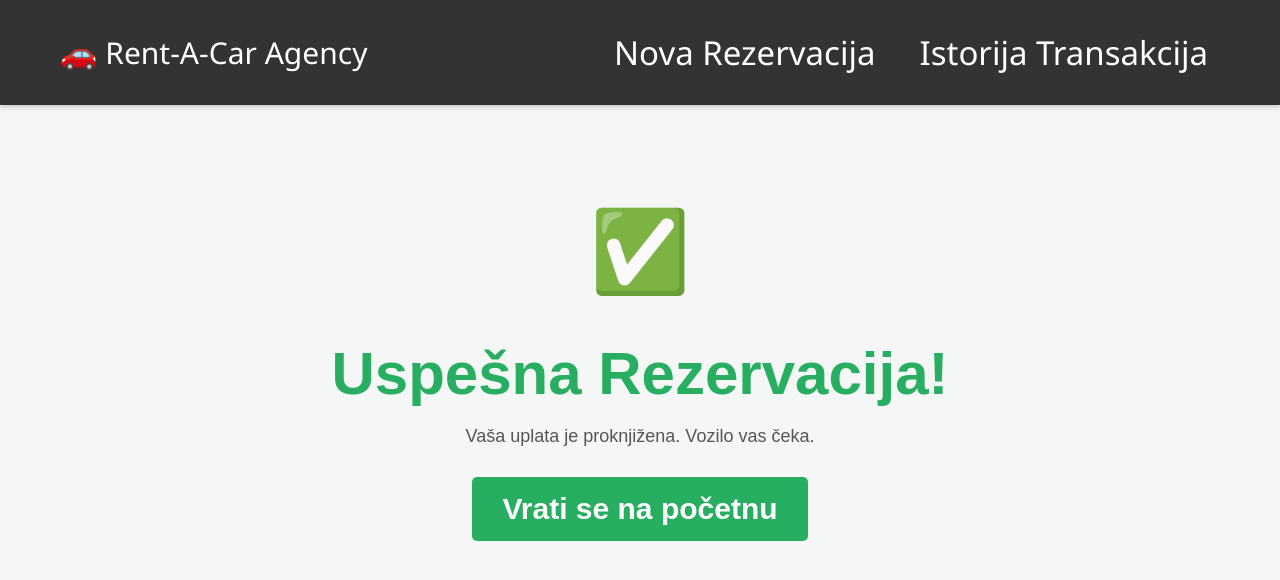
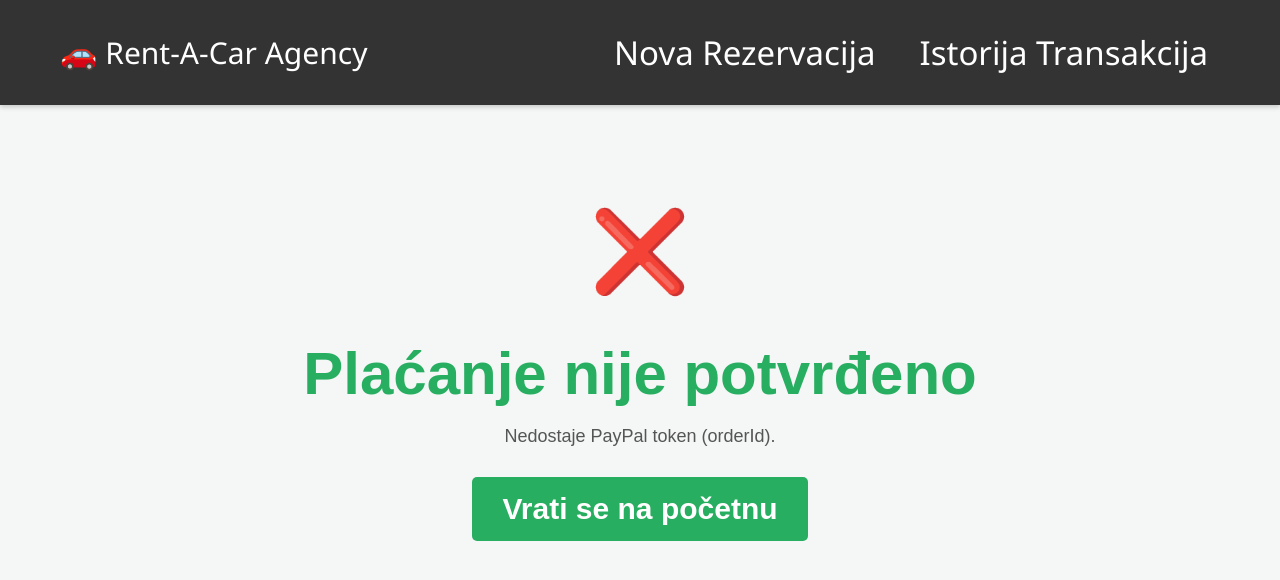
Before and after one commit to AleksandarSekulic1/e2_sep_tim07, an Angular app in the folder web-shop/: page /success in a window 1280 px wide. Shown: the top 580 px of the page. Built offline with nearby package versions, Linux system fonts and the light colour scheme.

Commit message:
fix:small paypal fixes

```diff
--- a/web-shop/src/app/success/success.component.html
+++ b/web-shop/src/app/success/success.component.html
@@ -1,7 +1,19 @@
-<div class="result-container success">
-    <div class="icon">✅</div>
-    <h1>Uspešna Rezervacija!</h1>
-    <p>Vaša uplata je proknjižena. Vozilo vas čeka.</p>
+<div class="result-container" [ngClass]="{
+    'success': status === 'success',
+    'error': status === 'failed',
+    'processing': status === 'processing'
+}">
+    <div class="icon">
+        <span *ngIf="status === 'processing'">⏳</span>
+        <span *ngIf="status === 'success'">✅</span>
+        <span *ngIf="status === 'failed'">❌</span>
+    </div>
 
-    <a href="/" class="btn-home">Vrati se na početnu</a>
+    <h1 *ngIf="status === 'success'">Plaćanje potvrđeno!</h1>
+    <h1 *ngIf="status === 'processing'">Obrađujem uplatu...</h1>
+    <h1 *ngIf="status === 'failed'">Plaćanje nije potvrđeno</h1>
+
+    <p>{{ message }}</p>
+
+    <a href="/" class="btn-home" *ngIf="status !== 'processing'">Vrati se na početnu</a>
 </div>
--- a/web-shop/src/app/success/success.component.ts
+++ b/web-shop/src/app/success/success.component.ts
@@ -1,12 +1,68 @@
-import { Component } from '@angular/core';
+import { Component, OnInit } from '@angular/core';
+import { CommonModule } from '@angular/common';
+import { ActivatedRoute, Router } from '@angular/router';
+import { HttpClient } from '@angular/common/http';
 
+/**
+ * Success page now captures the PayPal order after user approval.
+ * PayPal redirects with query params: token (orderId) and PayerID.
+ */
 @Component({
   selector: 'app-success',
   standalone: true,
-  imports: [],
+  imports: [CommonModule],
   templateUrl: './success.component.html',
   styleUrl: './success.component.css'
 })
-export class SuccessComponent {
+export class SuccessComponent implements OnInit {
+  status: 'idle' | 'processing' | 'success' | 'failed' = 'idle';
+  message = '';
 
+  private readonly GATEWAY_URL = 'http://localhost:8084';
+
+  constructor(
+    private route: ActivatedRoute,
+    private http: HttpClient,
+    private router: Router
+  ) {}
+
+  ngOnInit(): void {
+    const paymentId = this.route.snapshot.queryParamMap.get('token'); // PayPal returns token=orderId
+    // For Orders v2 redirect, PayerID might be absent; do not block capture if missing
+    const payerId = this.route.snapshot.queryParamMap.get('PayerID');
+    const merchantOrderId = this.route.snapshot.queryParamMap.get('merchantOrderId');
+
+    if (!paymentId) {
+      this.status = 'failed';
+      this.message = 'Nedostaje PayPal token (orderId).';
+      return;
+    }
+
+    this.capturePayment(paymentId, payerId || '', merchantOrderId);
+  }
+
+  private capturePayment(paymentId: string, payerId: string, merchantOrderId: string | null) {
+    this.status = 'processing';
+    this.message = '⏳ Potvrđujem PayPal uplatu...';
+
+    const body = {
+      paymentId,
+      payerId,
+      merchantOrderId: merchantOrderId || paymentId
+    };
+
+    this.http.post(`${this.GATEWAY_URL}/paypal/paypal/execute-payment`, body)
+      .subscribe({
+        next: () => {
+          this.status = 'success';
+          this.message = '✅ Plaćanje uspešno potvrđeno!';
+          setTimeout(() => this.router.navigate(['/transactions']), 2500);
+        },
+        error: (err) => {
+          console.error('PayPal capture failed', err);
+          this.status = 'failed';
+          this.message = '❌ Greška pri potvrdi plaćanja. Pokušajte ponovo.';
+        }
+      });
+  }
 }
```
